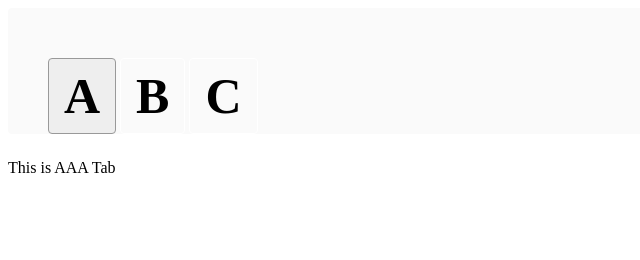
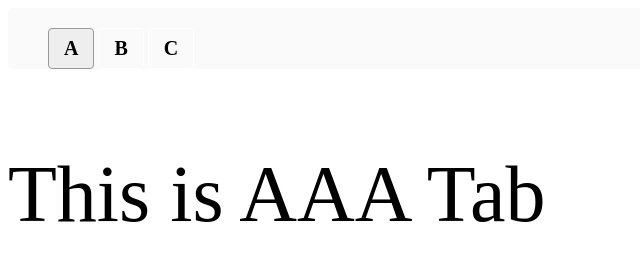
Before and after one commit to sonhoai27/Tab, a plain HTML site: page index.html in a window 1280 px wide. Shown: the top 260 px of the page, without its empty margins (0-640 px from the left). Drawn offline with nearby package versions, Linux system fonts and the light colour scheme.

Commit message:
Update index.html

```diff
--- a/index.html
+++ b/index.html
@@ -6,7 +6,7 @@
       $(document).ready(function(){$(".normal-tab li").click(function(){var b=$(this).index()+1;$(".normal-tab").each(function(){$(".normal-tab").find("li.active").removeClass("active")}),$(this).addClass("active"),$(".content-tab").each(function(){$(this).find(".child-tab.active").removeClass("active")});$(".content-tab .child-tab:nth-child("+b+")").addClass("active")});})
     </script>
     <style>
-    .nav-tab,.nav-tab>li>p{background:#fafafa;border-radius:4px}.nav-tab{width:100%;margin-bottom:25px}.nav-tab>li{display:inline-block}.nav-tab>li>p{padding:8px 15px;font-size:50px;margin-bottom:0!important;font-weight:700;transition:all .3s;border:.5px solid #fff}.nav-tab>li>p:hover{cursor:pointer;background:#eee;transition:all .3s}.nav-tab>li.active p{background:#eee;transition:all .3s;border:.5px solid #999}.content-tab .child-tab.active{display:block}.content-tab .child-tab{display:none}
+    .nav-tab,.nav-tab>li>p{background:#fafafa;border-radius:4px}.nav-tab{width:100%;margin-bottom:25px}.nav-tab>li{display:inline-block}.nav-tab>li>p{padding:8px 15px;font-size:20px;margin-bottom:0!important;font-weight:700;transition:all .3s;border:.5px solid #fff}.nav-tab>li>p:hover{cursor:pointer;background:#eee;transition:all .3s}.nav-tab>li.active p{background:#eee;transition:all .3s;border:.5px solid #999}.content-tab .child-tab.active{display:block}.content-tab .child-tab{display:none} .child-tab>p{font-size: 80px}
     </style>
   </head>
   <body>
```
